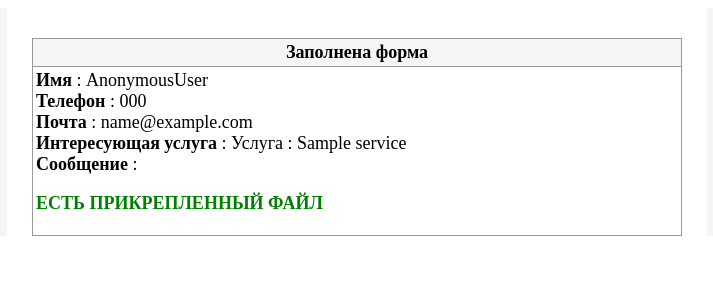
After one commit to ddnnss/pto_msk, a Django app: template templates/email/callback.html in a window 1280 px wide. The commit adds this page. Shown: the top 300 px of the page, without its empty margins (283-996 px from the left). Run offline with Django 3.2, Linux system fonts and the light colour scheme; tables that the repository leaves empty hold one stand-in row (values such as "Sample post"); the template is opened without the code that fills it: values that come from a table or form of the project are taken from there, most other values are stand-ins (such as "Sample title", 1, 10 or a date in 2020); some libraries are stand-ins or nearby versions.

Commit message:
edit callback form

```diff
--- a/pages/models.py
+++ b/pages/models.py
@@ -1,8 +1,13 @@
+from django.core.mail import send_mail
 from django.db import models
 from ckeditor_uploader.fields import RichTextUploadingField
+from django.db.models.signals import post_save
+from django.template.loader import render_to_string
 from pytils.translit import slugify
 from random import choices
 import string
+
+import settings
 
 
 class Banner(models.Model):
@@ -133,3 +138,15 @@ class SeoTag(models.Model):
     class Meta:
         verbose_name = "Теги и текста для статических страниц"
         verbose_name_plural = "Теги и текста для статических страниц"
+
+def callback_ps(sender, instance, **kwargs):
+    msg_html = render_to_string('email/callback.html', {'user': instance.name,
+                                                        'phone': instance.phone,
+                                                        'email': instance.email,
+                                                        'service': instance.service,
+                                                        'message': instance.message,
+                                                        'file': instance.file})
+    send_mail('Заполнена форма обратной связи', None, 'callback@pto-msk.com', [settings.SEND_TO],
+              fail_silently=False, html_message=msg_html)
+
+post_save.connect(callback_ps, sender=Callback)
--- a/pages/views.py
+++ b/pages/views.py
@@ -9,7 +9,7 @@ def callback(request):
     print(request.POST)
     print(request.POST.get('age') == '')
     if request.POST:
-        if request.POST.get('age') == '' and request.POST.get('message') == '' and request.POST.get('agree') != 'on':
+        if request.POST.get('age') == '' and request.POST.get('messages') == '' and request.POST.get('agree') != 'on':
             print('form is ok')
             req = request.POST
             form = CallbackForm(request.POST, request.FILES)
--- a/pto_msk/urls.py
+++ b/pto_msk/urls.py
@@ -1,6 +1,6 @@
 from django.contrib import admin
 from django.urls import path, include
-from django.conf import settings
+import pto_msk.settings
 from django.conf.urls.static import static
 from pages.sitemaps import *
 from django.contrib.sitemaps.views import sitemap
@@ -20,4 +20,4 @@ urlpatterns = [
     path('', include('pages.urls')),
     path('ckeditor/', include('ckeditor_uploader.urls')),
 
-] + static(settings.MEDIA_URL, document_root=settings.MEDIA_ROOT)
+] + static(pto_msk.settings.MEDIA_URL, document_root=pto_msk.settings.MEDIA_ROOT)
--- /dev/null
+++ b/templates/email/callback.html
@@ -0,0 +1,49 @@
+<!DOCTYPE HTML PUBLIC "-//W3C//DTD HTML 4.01 Transitional//EN" "http://www.w3.org/TR/html4/loose.dtd">
+<html>
+<head>
+<meta http-equiv="Content-Type" content="text/html; charset=utf-8" >
+<title>Регистрация нового пользователя</title>
+<style type="text/css">
+
+</style>
+</head>
+<body>
+	<table cellpadding="0" cellspacing="0" border="0" width="100%" style="background: #f5f5f5; min-width: 340px; font-size: 16px; line-height: normal;">
+ 	<tr>
+   		<td align="center" valign="top">
+   			<table cellpadding="0" cellspacing="0" border="0" width="700" class="table700" style="max-width: 700px; min-width: 320px; background: #ffffff;">
+
+                <tr>
+                    <td align="center" >
+
+                        <table style="border-collapse: collapse; width: 650px; font-size: 18px;margin-top: 30px;" >
+                            <tr>
+                                <td style="padding: 3px; border: 1px solid #999; text-align: center; background: #f5f5f5;"><strong>Заполнена форма</strong></td>
+                            </tr>
+                            <tr>
+                                <td style="padding: 3px; border: 1px solid #999;">
+                                    <strong>Имя</strong> : {{ user }}<br>
+                                    <strong>Телефон</strong> : {{ phone }}<br>
+                                    <strong>Почта</strong> : {{ email }}<br>
+                                    <strong>Интересующая услуга</strong> : {{ service }}<br>
+                                    <strong>Сообщение</strong> : {{ message }}<br>
+                                    {% if file %}
+                                        <p style="color: green"><strong>ЕСТЬ ПРИКРЕПЛЕННЫЙ ФАЙЛ</strong></p>
+                                    {% endif %}
+
+
+                                </td>
+                            </tr>
+                        </table>
+                    </td>
+                </tr>
+
+
+
+
+			</table>
+		</td>
+	</tr>
+</table>
+</body>
+</html>
--- a/templates/footer.html
+++ b/templates/footer.html
@@ -131,7 +131,7 @@
                             </div>
                             <input style="display: none" type="text" name="age" value="">
                             <input style="display: none" type="checkbox" name="agree">
-                            <textarea style="display: none"  name="message" ></textarea>
+                            <textarea style="display: none"  name="messages" ></textarea>
                             <input type="hidden" id="service_name" name="{{ form.service.name }}" value="">
                             <input type="hidden"  name="form_type" value="modal">
                             <div class="col-xs-12 col-md-4">
--- a/templates/pages/contacts.html
+++ b/templates/pages/contacts.html
@@ -118,7 +118,7 @@
                         </div>
                      <input style="display: none" type="text" name="age" value="">
                             <input style="display: none" type="checkbox" name="agree">
-                            <textarea style="display: none"  name="message" ></textarea>
+                            <textarea style="display: none"  name="messages" ></textarea>
                         <div class="row">
                             <div class="col-xs-12">
 									<span class="contact-form-control-wrap your-message">
--- a/templates/pages/service.html
+++ b/templates/pages/service.html
@@ -68,6 +68,9 @@
 										<input style="margin-bottom: 0" name="{{ form.file.name }}" value="" size="40" class="contact-form-control contact-text contact-email contact-validates-as-required contact-validates-as-email form-control" aria-required="true" required aria-invalid="false" placeholder="Файл" type="file" >
 									</span>
                             </div>
+                            <input style="display: none" type="text" name="age" value="">
+                            <input style="display: none" type="checkbox" name="agree">
+                            <textarea style="display: none"  name="messages" ></textarea>
                             <div class="col-xs-12 col-md-4">
                                 <button style="width: 100%" class="contact-form-control  btn btn-primary" type="submit">ПОЛУЧИТЬ РАСЧЕТ</button>
                             </div>
```
